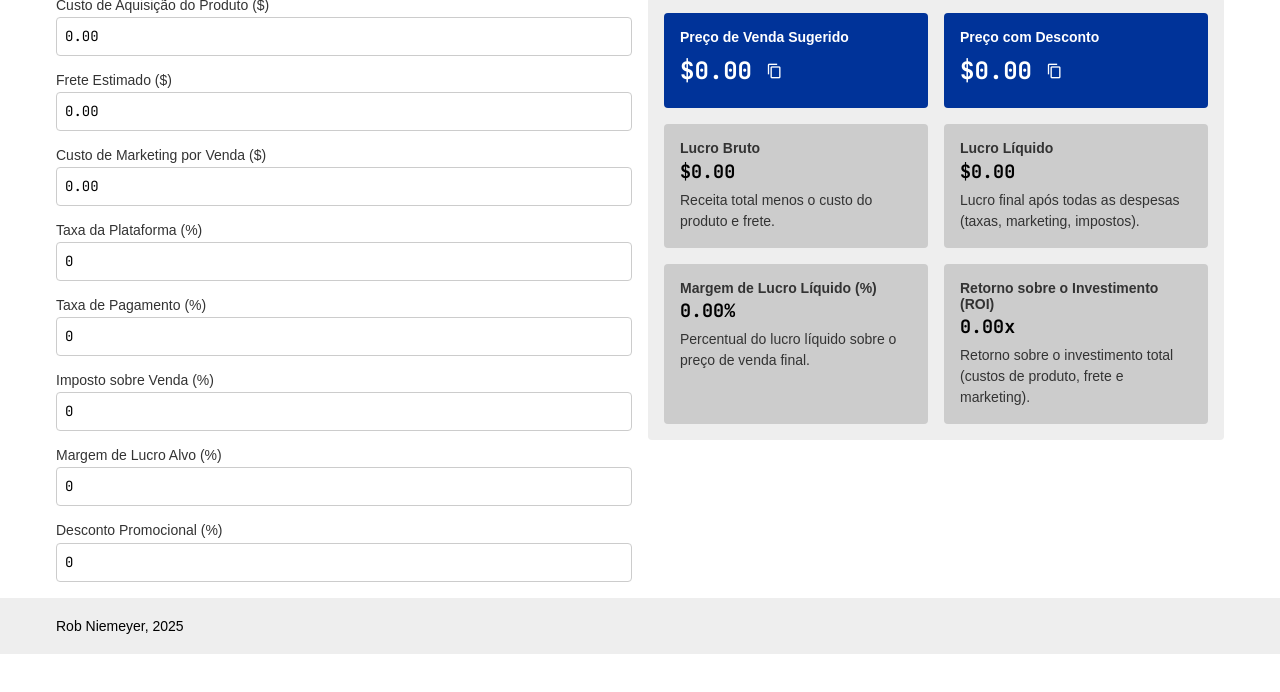
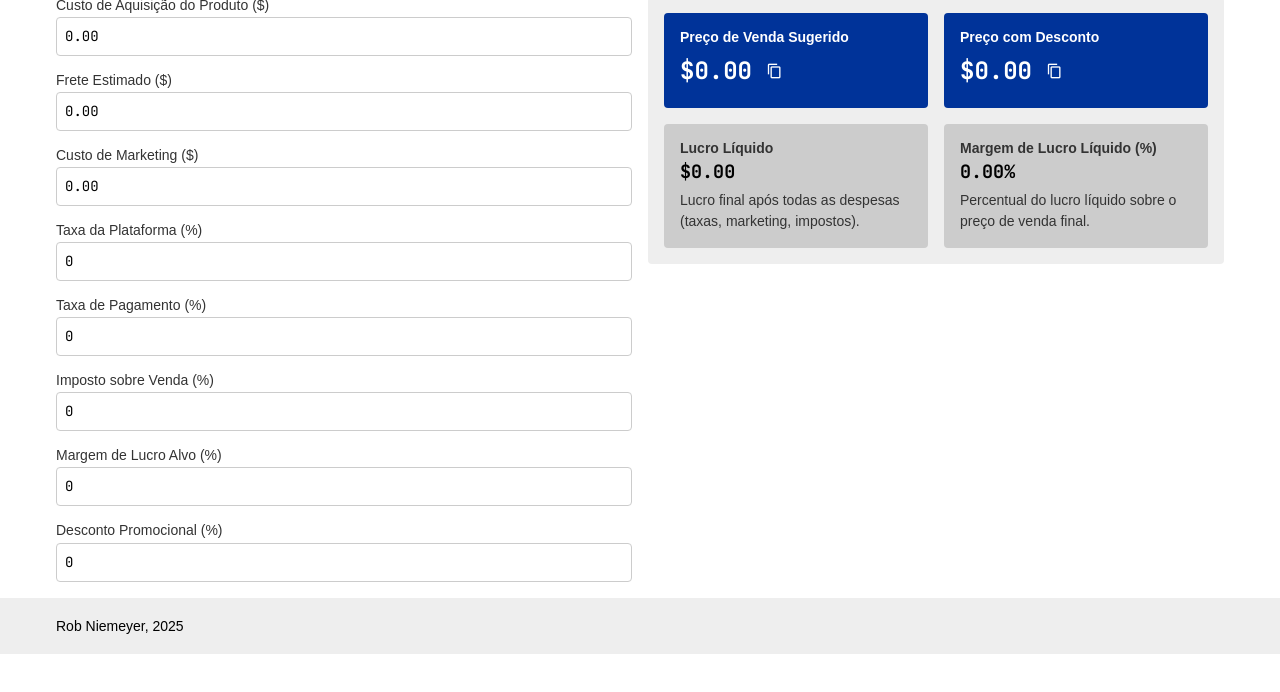
Before and after one commit to robniemeyer/dropshipping-pricing, a plain HTML site: page index.html in a window 1280 px wide. Shown: the part 72-764 px from the top of the page. Drawn offline with Linux system fonts and the light colour scheme.

Commit message:
Update: minimalism, only what is essencial remains

```diff
--- a/index.html
+++ b/index.html
@@ -29,7 +29,7 @@
             <input id="shippingCost" class="input" type="number" value="0.00" min="0" step="0.01" />
           </div>
           <div class="form__group">
-            <label for="marketingCost" class="label">Custo de Marketing por Venda ($)</label>
+            <label for="marketingCost" class="label">Custo de Marketing ($)</label>
             <input id="marketingCost" class="input" type="number" value="0.00" min="0" step="0.01" />
           </div>
           <div class="form__group">
@@ -78,12 +78,6 @@
             </div>
 
             <div class="card">
-              <div class="card__header">Lucro Bruto</div>
-              <div class="card__body h3">$<span id="grossProfit" aria-live="polite">0.00</span></div>
-              <div class="card__footer">Receita total menos o custo do produto e frete.</div>
-            </div>
-
-            <div class="card">
               <div class="card__header">Lucro Líquido</div>
               <div class="card__body h3">$<span id="netProfit" aria-live="polite">0.00</span></div>
               <div class="card__footer">Lucro final após todas as despesas (taxas, marketing, impostos).</div>
@@ -95,12 +89,6 @@
               <div class="card__footer">Percentual do lucro líquido sobre o preço de venda final.</div>
             </div>
 
-            <div class="card">
-              <div class="card__header">Retorno sobre o Investimento (ROI)</div>
-              <div class="card__body h3"><span id="roi" aria-live="polite">0.00</span>x</div>
-              <div class="card__footer">Retorno sobre o investimento total (custos de produto, frete e marketing).</div>
-            </div>
-          </div>
         </section>
       </div>
     </main>
--- a/main.js
+++ b/main.js
@@ -36,10 +36,6 @@ function getTax(price, taxRate) {
   return price * taxRate;
 }
 
-function getGrossProfit(price, productCost, shippingCost) {
-  return price - productCost - shippingCost;
-}
-
 function getNetProfit(price, productCost, shippingCost, marketingCost, platformFee, paymentFee, tax) {
   return price - (productCost + shippingCost + marketingCost + platformFee + paymentFee + tax);
 }
@@ -47,11 +43,6 @@ function getNetProfit(price, productCost, shippingCost, marketingCost, platformF
 function getNetMargin(netProfit, finalPrice) {
   if (finalPrice === 0) return 0;
   return (netProfit / finalPrice) * 100;
-}
-
-function getROI(finalPrice, totalCost) {
-  if (totalCost === 0) return 0;
-  return finalPrice / totalCost;
 }
 
 // ========================
@@ -97,17 +88,13 @@ function updateUI() {
   const paymentFee = getPaymentFee(discountedPrice, paymentFeeRate);
   const tax = getTax(discountedPrice, taxRate);
 
-  const grossProfit = getGrossProfit(discountedPrice, productCost, shippingCost);
   const netProfit = getNetProfit(discountedPrice, productCost, shippingCost, marketingCost, platformFee, paymentFee, tax);
   const netMargin = getNetMargin(netProfit, discountedPrice);
-  const roi = getROI(discountedPrice, totalCost);
 
   document.getElementById("suggestedPrice").textContent = suggestedPrice.toFixed(2);
   document.getElementById("discountedPrice").textContent = discountedPrice.toFixed(2);
-  document.getElementById("grossProfit").textContent = grossProfit.toFixed(2);
   document.getElementById("netProfit").textContent = netProfit.toFixed(2);
   document.getElementById("netMargin").textContent = netMargin.toFixed(2);
-  document.getElementById("roi").textContent = roi.toFixed(2);
 
   saveInputsToStorage();
 }
```
